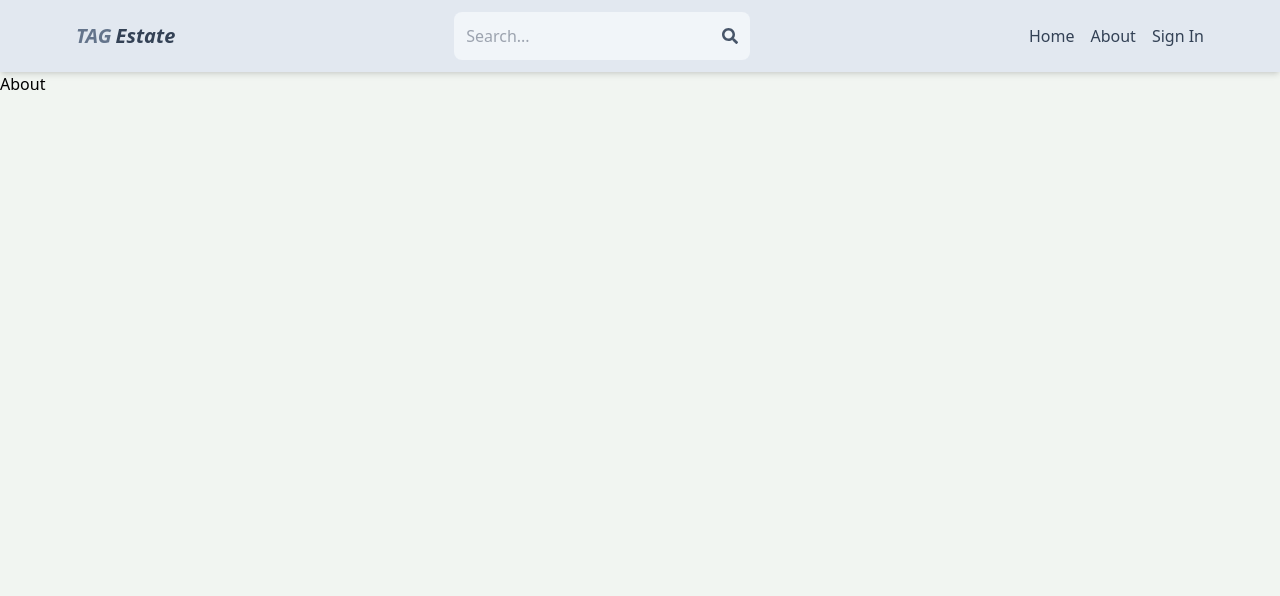
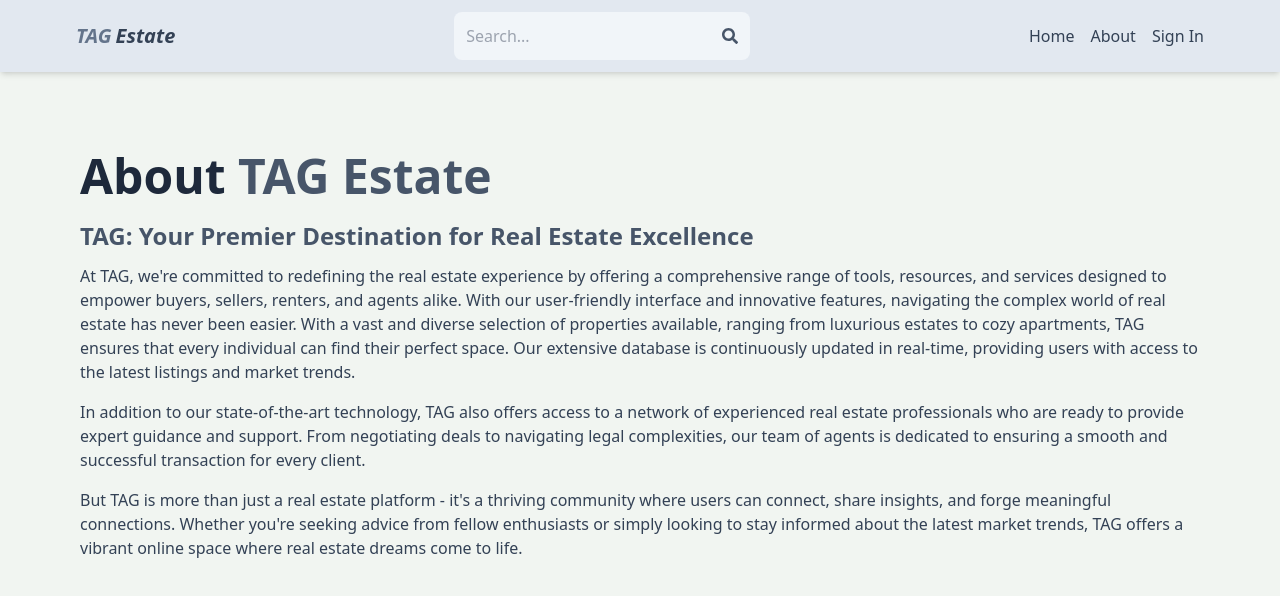
Before and after one commit to TejasGathadi/Real-Estate-Project-MERN, a React (Vite) app in the folder client/: page /about in a window 1280 px wide. Shown: the top 596 px of the page. Built offline with nearby package versions, Linux system fonts and the light colour scheme; no server answers.

Commit message:
complete about page

```diff
--- a/client/index.html
+++ b/client/index.html
@@ -2,7 +2,7 @@
 <html lang="en">
   <head>
     <meta charset="UTF-8" />
-    <!-- <link rel="icon" type="image/svg+xml" href="/vite.svg" /> -->
+
     <meta name="viewport" content="width=device-width, initial-scale=1.0" />
     <title>TAG Estate</title>
   </head>
--- a/client/src/pages/About.jsx
+++ b/client/src/pages/About.jsx
@@ -1,9 +1,38 @@
-import React from 'react'
-
 export default function About() {
   return (
-    <div>
-      <h1>About</h1>
+    <div className="py-20 px-4 max-w-6xl mx-auto">
+      <h1 className="text-5xl font-bold mb-5 text-slate-800">
+        About <span className="text-slate-600">TAG Estate</span>
+      </h1>
+      <h2 className="text-2xl mb-3 text-slate-600 font-semibold">
+        TAG: Your Premier Destination for Real Estate Excellence
+      </h2>
+      <p className="mb-4 text-slate-700 ">
+        At TAG, we&apos;re committed to redefining the real estate experience by
+        offering a comprehensive range of tools, resources, and services
+        designed to empower buyers, sellers, renters, and agents alike. With our
+        user-friendly interface and innovative features, navigating the complex
+        world of real estate has never been easier. With a vast and diverse
+        selection of properties available, ranging from luxurious estates to
+        cozy apartments, TAG ensures that every individual can find their
+        perfect space. Our extensive database is continuously updated in
+        real-time, providing users with access to the latest listings and market
+        trends.
+      </p>
+      <p className="mb-4 text-slate-700 ">
+        In addition to our state-of-the-art technology, TAG also offers access
+        to a network of experienced real estate professionals who are ready to
+        provide expert guidance and support. From negotiating deals to
+        navigating legal complexities, our team of agents is dedicated to
+        ensuring a smooth and successful transaction for every client.
+      </p>
+      <p className="mb-4 text-slate-700 ">
+        But TAG is more than just a real estate platform - it&apos;s a thriving
+        community where users can connect, share insights, and forge meaningful
+        connections. Whether you&apos;re seeking advice from fellow enthusiasts
+        or simply looking to stay informed about the latest market trends, TAG
+        offers a vibrant online space where real estate dreams come to life.
+      </p>
     </div>
-  )
+  );
 }
--- a/client/src/pages/Home.jsx
+++ b/client/src/pages/Home.jsx
@@ -153,6 +153,69 @@ export default function Home() {
           </div>
         )}
       </div>
+
+      <footer className=" bg-slate-700 text-white">
+        <div className="mx-auto w-full max-w-screen-xl p-4 py-6 lg:py-8">
+          <div className="md:flex md:justify-between">
+            <div className="mb-6 md:mb-0">
+              <a href="/" className="flex items-center">
+                <span className="self-center text-2xl font-semibold whitespace-nowrap dark:text-white">
+                  <i> TAG Estate</i>
+                </span>
+              </a>
+              <p>
+                We&apos;re committed to redefining the real estate experience by
+                offering a comprehensive range of tools, resources, and services
+                designed to empower buyers, sellers, renters, and agents alike.
+              </p>
+              <p>
+                With our user-friendly interface and innovative features,
+                navigating the complex world of real estate has never been
+                easier.
+              </p>
+            </div>
+            <div className="grid grid-cols-2 gap-8 sm:gap-6 sm:grid-cols-3">
+              <div>
+                <h2 className="mb-6 text-sm font-semibold text-gray-900 uppercase dark:text-white">
+                  Follow us
+                </h2>
+                <ul className="text-gray-500 dark:text-gray-400 font-medium">
+                  <li className="mb-4">
+                    <a
+                      href="https://github.com/TejasGathadi"
+                      className="hover:underline "
+                      target="_blank"
+                      rel="noreferrer"
+                    >
+                      Github
+                    </a>
+                  </li>
+                  <li>
+                    <a
+                      href="https://www.linkedin.com/in/tejas-gathadi/"
+                      className="hover:underline"
+                      target="_blank"
+                      rel="noreferrer"
+                    >
+                      LinkedIn
+                    </a>
+                  </li>
+                </ul>
+              </div>
+            </div>
+          </div>
+          <hr className="my-6 border-gray-200 sm:mx-auto dark:border-gray-700 lg:my-8" />
+          <div className="sm:flex sm:items-center sm:justify-between">
+            <span className="text-sm text-gray-500 sm:text-center dark:text-gray-400">
+              © 2024{" "}
+              <a href="/" className="hover:underline">
+                TAG Estate™
+              </a>{" "}
+              All Rights Reserved.
+            </span>
+          </div>
+        </div>
+      </footer>
     </div>
   );
 }
```
